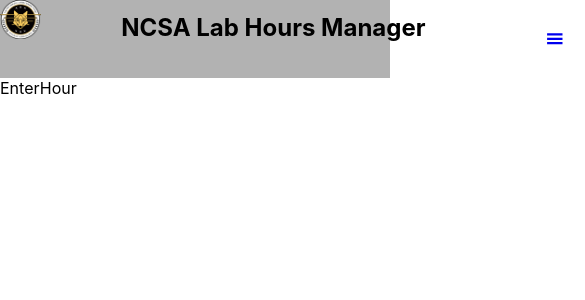
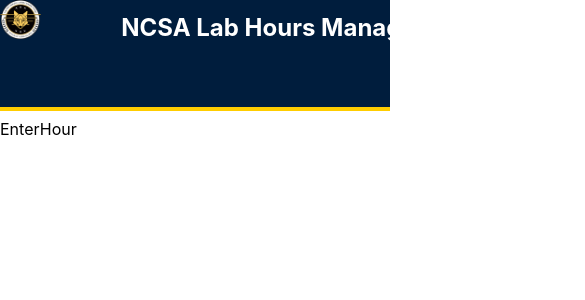
Before and after one commit to Mia-Y-Kelly/NCSA-Tracker, a React (Create React App) app in the folder time-tracker/client/: page / in a window 390 px wide. Shown: the top 300 px of the page, 585 px wide, since content can reach past the window. Built offline with nearby package versions, Linux system fonts and the light colour scheme.

Commit message:
Adjusted Navbar to match color scheme

```diff
--- a/time-tracker/client/package.json
+++ b/time-tracker/client/package.json
@@ -6,6 +6,10 @@
     "@testing-library/jest-dom": "^5.16.5",
     "@testing-library/react": "^13.4.0",
     "@testing-library/user-event": "^13.5.0",
+    "cors": "^2.8.5",
+    "express": "^4.18.2",
+    "mongodb": "^5.1.0",
+    "nodemon": "^2.0.22",
     "react": "^18.2.0",
     "react-dom": "^18.2.0",
     "react-icons": "^4.8.0",
--- a/time-tracker/client/src/components/navbar/NavBar.jsx
+++ b/time-tracker/client/src/components/navbar/NavBar.jsx
@@ -35,8 +35,10 @@
                                 <Link to="/" className='hamburger__icon'>  <GiHamburgerMenu /> </Link>
                             </a>
                         </ul>
+
                     </nav>
                 </div>
+                <hr className="accent"/>
             </section>
     )
 }
--- a/time-tracker/client/src/components/navbar/navbar.css
+++ b/time-tracker/client/src/components/navbar/navbar.css
@@ -1,49 +1,64 @@
-.navbar__container{
-    background: rgba(0, 0, 0, 0.3);
+.navbar__container {
+  background: #001d3d;
   display: flex;
   gap: 5rem;
   backdrop-filter: blur(15px);
 }
 h2 {
   text-align: center;
+  color: white;
   margin: 0.8rem auto 0.8rem;
   white-space: nowrap;
 }
-nav{
+
+.accent {
+    margin-top: 0;
+    background: #ffcd00;
+    height: .25rem;
+    border: none;
+}
+
+nav {
   text-align: center;
   gap: 5rem;
-    font-weight:300;
+  font-weight: 300;
   font-size: 1.1rem;
   margin: 0.8rem auto 0.8rem;
-    width:80%;
+  width: 80%;
 }
-nav Link{
+
+nav ul a link.hamburger__icon {
+  display: none;
+  position: right;
+  color: #ffcd00;
+}
+
+nav ul a:visited,
+nav ul a:link {
   padding: 0.9rem;
+  color: white;
 }
-.navbar__image{
+
+.navbar__image {
   height: 10vmin;
   pointer-events: none;
+}
 
+/*================ MEDIA QUERIES (MEDIUM DEVICES) =============*/
+@media screen and (max-width: 1024px) {
+  nav a {
+    display: none;
   }
-nav Link.hamburger__icon{
-    display:none;
-    position:right;
-}
-/*================ MEDIA QUERIES (MEDIUM DEVICES) =============*/
-@media screen and (max-width: 1024px){
-    nav a{
-        display:none;
-    }
-    nav Link.hamburger__icon{
+  nav Link.hamburger__icon {
     display: flex;
   }
 }
 /*================ MEDIA QUERIES (SMALL DEVICES) =============*/
-@media screen and (max-width: 600px){
-    nav a{
-        display:none;
+@media screen and (max-width: 600px) {
+  nav a {
+    display: none;
   }
-    nav a.hamburger__icon{
+  nav a.hamburger__icon {
     display: flex;
   }
 }
```
Also changed, not shown: 1 other file (tests, documents, lock files or other folders). Lines whose indentation alone changed are shown as unchanged.
